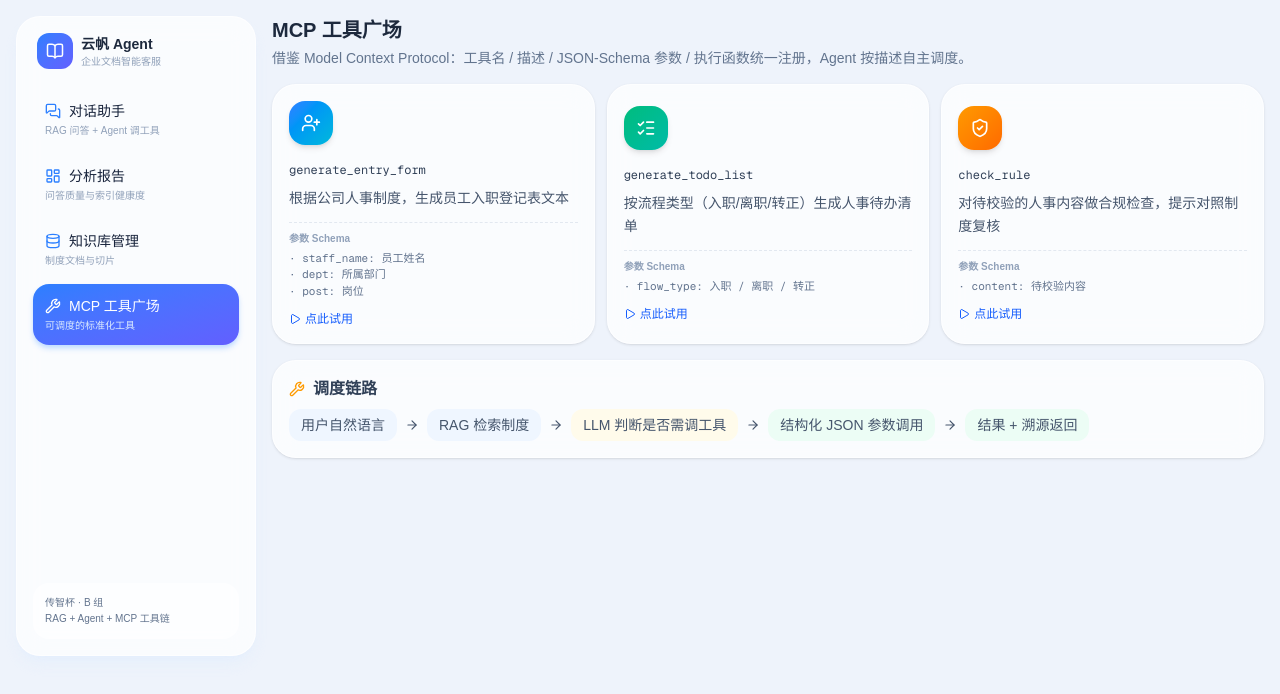
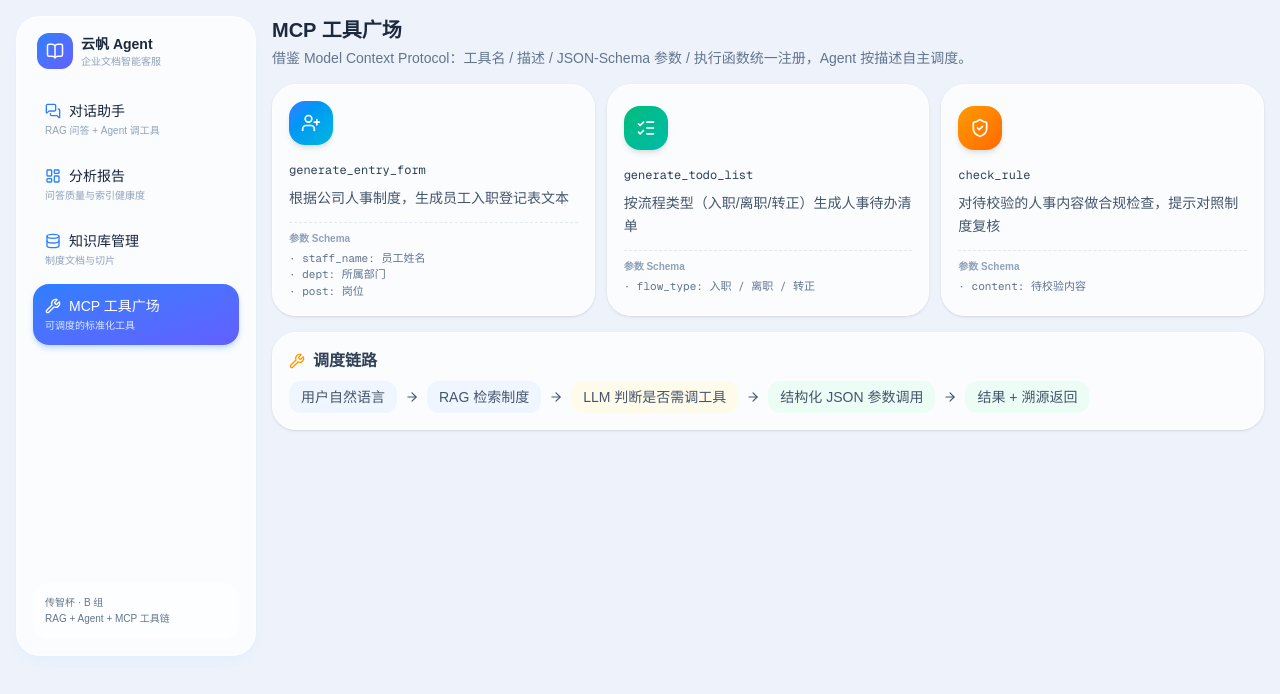
Before and after one commit to meizihao80/yunfan-agent, a Next.js app: page /tools in a window 1280 px wide. Shown: the top 694 px of the page. Built offline with nearby package versions, Linux system fonts and the light colour scheme.

Commit message:
style: 去掉点此试用按钮

```diff
--- a/src/app/tools/page.tsx
+++ b/src/app/tools/page.tsx
@@ -60,9 +60,6 @@ export default function ToolsPage() {
                 <div key={p} className="text-[11px] font-mono text-slate-500">· {p}</div>
               ))}
             </div>
-            <div className="mt-3 flex items-center gap-1 text-xs font-medium text-blue-600">
-              <Play size={12} /> 点此试用
-            </div>
           </button>
         ))}
       </div>
```
